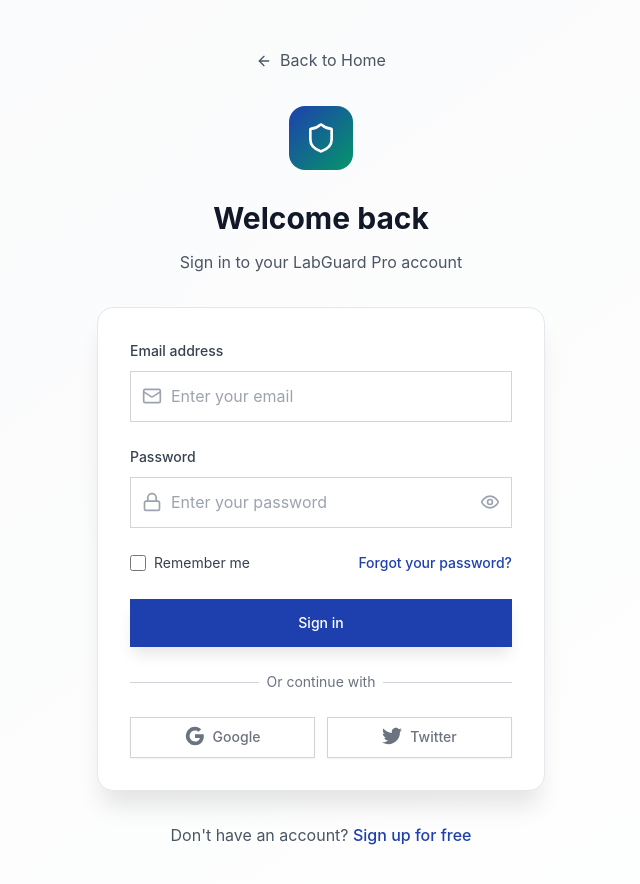
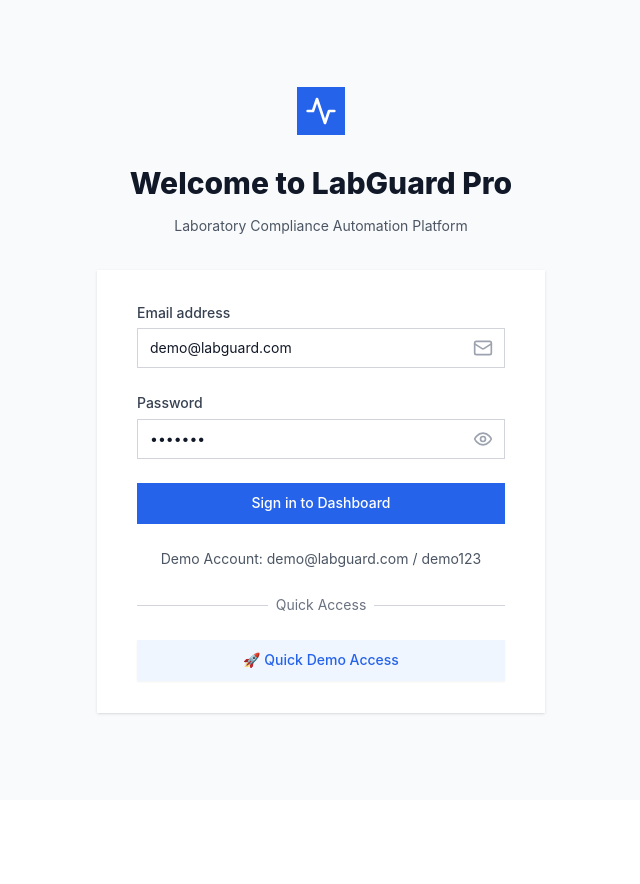
Before and after one commit to Michaelrobins938/-labguard-pro, a Next.js app in the folder apps/web/: page /auth/login in a window 1280 px wide. Shown: the top 884 px of the page, without its empty margins (319-959 px from the left). After the commit the page ends 800 px from the top, so only its background shows below. Built offline with nearby package versions, Linux system fonts and the light colour scheme.

Commit message:
Add demo authentication: Auto-login for testing without backend

```diff
--- a/apps/web/src/app/auth/login/page.tsx
+++ b/apps/web/src/app/auth/login/page.tsx
@@ -1,90 +1,74 @@
 'use client'
 
-import { useState } from 'react'
-import Link from 'next/link'
+import { useState, useEffect } from 'react'
 import { useRouter } from 'next/navigation'
-import { Eye, EyeOff, ArrowLeft, Shield, Mail, Lock } from 'lucide-react'
+import { Eye, EyeOff, Mail, Lock, Activity } from 'lucide-react'
 
 export default function LoginPage() {
-  const [email, setEmail] = useState('')
-  const [password, setPassword] = useState('')
+  const [email, setEmail] = useState('demo@labguard.com')
+  const [password, setPassword] = useState('demo123')
   const [showPassword, setShowPassword] = useState(false)
-  const [loading, setLoading] = useState(false)
+  const [isLoading, setIsLoading] = useState(false)
   const [error, setError] = useState('')
   const router = useRouter()
 
+  const handleDemoLogin = async () => {
+    setIsLoading(true)
+    setError('')
+
+    // Simulate login process
+    setTimeout(() => {
+      // Store demo token
+      localStorage.setItem('token', 'demo-token-12345')
+      localStorage.setItem('user', JSON.stringify({
+        id: '1',
+        name: 'Demo User',
+        email: 'demo@labguard.com',
+        role: 'admin'
+      }))
+
+      // Redirect to dashboard
+      router.push('/dashboard')
+    }, 1000)
+  }
+
   const handleSubmit = async (e: React.FormEvent) => {
     e.preventDefault()
-    setLoading(true)
-    setError('')
-
-    try {
-      const response = await fetch('/api/auth/login', {
-        method: 'POST',
-        headers: {
-          'Content-Type': 'application/json',
-        },
-        body: JSON.stringify({ email, password }),
-      })
-
-      const data = await response.json()
-
-      if (response.ok) {
-        // Store user data in localStorage for demo purposes
-        localStorage.setItem('user', JSON.stringify(data.user))
-        router.push('/dashboard')
-      } else {
-        setError(data.message || 'Login failed')
-      }
-    } catch (err) {
-      setError('An error occurred. Please try again.')
-    } finally {
-      setLoading(false)
-    }
+    await handleDemoLogin()
   }
 
+  // Auto-login for demo
+  useEffect(() => {
+    const token = localStorage.getItem('token')
+    if (token) {
+      router.push('/dashboard')
+    }
+  }, [router])
+
   return (
-    <div className="min-h-screen bg-gradient-to-br from-gray-50 to-white flex items-center justify-center py-12 px-4 sm:px-6 lg:px-8">
-      <div className="max-w-md w-full space-y-8">
-        {/* Header */}
-        <div className="text-center">
-          <Link href="/" className="inline-flex items-center text-gray-600 hover:text-primary-blue transition-colors duration-200 mb-8">
-            <ArrowLeft className="w-4 h-4 mr-2" />
-            Back to Home
-          </Link>
-
-          <div className="flex justify-center mb-6">
-            <div className="w-16 h-16 bg-gradient-to-br from-primary-blue to-primary-green rounded-2xl flex items-center justify-center">
-              <Shield className="w-8 h-8 text-white" />
+    <div className="min-h-screen bg-gray-50 flex flex-col justify-center py-12 sm:px-6 lg:px-8">
+      <div className="sm:mx-auto sm:w-full sm:max-w-md">
+        <div className="flex justify-center">
+          <div className="w-12 h-12 bg-blue-600 rounded-lg flex items-center justify-center">
+            <Activity className="w-8 h-8 text-white" />
           </div>
         </div>
-
-          <h2 className="text-3xl font-bold text-gray-900 mb-2">
-            Welcome back
+        <h2 className="mt-6 text-center text-3xl font-extrabold text-gray-900">
+          Welcome to LabGuard Pro
         </h2>
-          <p className="text-gray-600">
-            Sign in to your LabGuard Pro account
+        <p className="mt-2 text-center text-sm text-gray-600">
+          Laboratory Compliance Automation Platform
         </p>
       </div>
 
-        {/* Form */}
-        <div className="bg-white rounded-2xl shadow-xl p-8 border border-gray-200">
-          <form onSubmit={handleSubmit} className="space-y-6">
-            {error && (
-              <div className="bg-red-50 border border-red-200 rounded-lg p-4">
-                <p className="text-red-600 text-sm">{error}</p>
-              </div>
-            )}
-
-            {/* Email Field */}
+      <div className="mt-8 sm:mx-auto sm:w-full sm:max-w-md">
+        <div className="bg-white py-8 px-4 shadow sm:rounded-lg sm:px-10">
+          <form className="space-y-6" onSubmit={handleSubmit}>
             <div>
-              <label htmlFor="email" className="block text-sm font-medium text-gray-700 mb-2">
+              <label htmlFor="email" className="block text-sm font-medium text-gray-700">
                 Email address
               </label>
-              <div className="relative">
-                <div className="absolute inset-y-0 left-0 pl-3 flex items-center pointer-events-none">
-                  <Mail className="h-5 w-5 text-gray-400" />
-                </div>
+              <div className="mt-1 relative">
                 <input
                   id="email"
                   name="email"
@@ -93,21 +77,18 @@
                   required
                   value={email}
                   onChange={(e) => setEmail(e.target.value)}
-                  className="block w-full pl-10 pr-3 py-3 border border-gray-300 rounded-lg focus:outline-none focus:ring-2 focus:ring-primary-blue focus:border-primary-blue transition-colors duration-200"
+                  className="appearance-none block w-full px-3 py-2 border border-gray-300 rounded-md placeholder-gray-400 focus:outline-none focus:ring-blue-500 focus:border-blue-500 sm:text-sm"
                   placeholder="Enter your email"
                 />
+                <Mail className="absolute right-3 top-2.5 h-5 w-5 text-gray-400" />
               </div>
             </div>
 
-            {/* Password Field */}
             <div>
-              <label htmlFor="password" className="block text-sm font-medium text-gray-700 mb-2">
+              <label htmlFor="password" className="block text-sm font-medium text-gray-700">
                 Password
               </label>
-              <div className="relative">
-                <div className="absolute inset-y-0 left-0 pl-3 flex items-center pointer-events-none">
-                  <Lock className="h-5 w-5 text-gray-400" />
-                </div>
+              <div className="mt-1 relative">
                 <input
                   id="password"
                   name="password"
@@ -116,100 +97,70 @@
                   required
                   value={password}
                   onChange={(e) => setPassword(e.target.value)}
-                  className="block w-full pl-10 pr-12 py-3 border border-gray-300 rounded-lg focus:outline-none focus:ring-2 focus:ring-primary-blue focus:border-primary-blue transition-colors duration-200"
+                  className="appearance-none block w-full px-3 py-2 border border-gray-300 rounded-md placeholder-gray-400 focus:outline-none focus:ring-blue-500 focus:border-blue-500 sm:text-sm"
                   placeholder="Enter your password"
                 />
                 <button
                   type="button"
-                  className="absolute inset-y-0 right-0 pr-3 flex items-center"
+                  className="absolute right-3 top-2.5"
                   onClick={() => setShowPassword(!showPassword)}
                 >
                   {showPassword ? (
-                    <EyeOff className="h-5 w-5 text-gray-400 hover:text-gray-600" />
+                    <EyeOff className="h-5 w-5 text-gray-400" />
                   ) : (
-                    <Eye className="h-5 w-5 text-gray-400 hover:text-gray-600" />
+                    <Eye className="h-5 w-5 text-gray-400" />
                   )}
                 </button>
               </div>
             </div>
 
-            {/* Remember Me & Forgot Password */}
-            <div className="flex items-center justify-between">
-              <div className="flex items-center">
-                <input
-                  id="remember-me"
-                  name="remember-me"
-                  type="checkbox"
-                  className="h-4 w-4 text-primary-blue focus:ring-primary-blue border-gray-300 rounded"
-                />
-                <label htmlFor="remember-me" className="ml-2 block text-sm text-gray-700">
-                  Remember me
-                </label>
+            {error && (
+              <div className="text-red-600 text-sm text-center">
+                {error}
               </div>
-              <div className="text-sm">
-                <a href="#" className="font-medium text-primary-blue hover:text-primary-blue-dark transition-colors duration-200">
-                  Forgot your password?
-                </a>
-              </div>
+            )}
+
+            <div>
+              <button
+                type="submit"
+                disabled={isLoading}
+                className="group relative w-full flex justify-center py-2 px-4 border border-transparent text-sm font-medium rounded-md text-white bg-blue-600 hover:bg-blue-700 focus:outline-none focus:ring-2 focus:ring-offset-2 focus:ring-blue-500 disabled:opacity-50"
+              >
+                {isLoading ? (
+                  <div className="animate-spin rounded-full h-5 w-5 border-b-2 border-white"></div>
+                ) : (
+                  'Sign in to Dashboard'
+                )}
+              </button>
             </div>
 
-            {/* Submit Button */}
-            <button
-              type="submit"
-              disabled={loading}
-              className="group relative w-full flex justify-center py-3 px-4 border border-transparent text-sm font-medium rounded-lg text-white bg-primary-blue hover:bg-primary-blue-dark focus:outline-none focus:ring-2 focus:ring-offset-2 focus:ring-primary-blue transition-all duration-200 disabled:opacity-50 disabled:cursor-not-allowed shadow-lg hover:shadow-xl"
-            >
-              {loading ? (
-                <div className="flex items-center">
-                  <div className="animate-spin rounded-full h-4 w-4 border-b-2 border-white mr-2"></div>
-                  Signing in...
+            <div className="text-center">
+              <p className="text-sm text-gray-600">
+                Demo Account: demo@labguard.com / demo123
+              </p>
             </div>
-              ) : (
-                'Sign in'
-              )}
-            </button>
           </form>
 
-          {/* Divider */}
           <div className="mt-6">
             <div className="relative">
               <div className="absolute inset-0 flex items-center">
                 <div className="w-full border-t border-gray-300" />
               </div>
               <div className="relative flex justify-center text-sm">
-                <span className="px-2 bg-white text-gray-500">Or continue with</span>
-              </div>
+                <span className="px-2 bg-white text-gray-500">Quick Access</span>
               </div>
             </div>
 
-          {/* Social Login */}
-          <div className="mt-6 grid grid-cols-2 gap-3">
-            <button className="w-full inline-flex justify-center py-2 px-4 border border-gray-300 rounded-lg shadow-sm bg-white text-sm font-medium text-gray-500 hover:bg-gray-50 transition-colors duration-200">
-              <svg className="w-5 h-5" viewBox="0 0 24 24">
-                <path fill="currentColor" d="M22.56 12.25c0-.78-.07-1.53-.2-2.25H12v4.26h5.92c-.26 1.37-1.04 2.53-2.21 3.31v2.77h3.57c2.08-1.92 3.28-4.74 3.28-8.09z"/>
-                <path fill="currentColor" d="M12 23c2.97 0 5.46-.98 7.28-2.66l-3.57-2.77c-.98.66-2.23 1.06-3.71 1.06-2.86 0-5.29-1.93-6.16-4.53H2.18v2.84C3.99 20.53 7.7 23 12 23z"/>
-                <path fill="currentColor" d="M5.84 14.09c-.22-.66-.35-1.36-.35-2.09s.13-1.43.35-2.09V7.07H2.18C1.43 8.55 1 10.22 1 12s.43 3.45 1.18 4.93l2.85-2.22.81-.62z"/>
-                <path fill="currentColor" d="M12 5.38c1.62 0 3.06.56 4.21 1.64l3.15-3.15C17.45 2.09 14.97 1 12 1 7.7 1 3.99 3.47 2.18 7.07l3.66 2.84c.87-2.6 3.3-4.53 6.16-4.53z"/>
-              </svg>
-              <span className="ml-2">Google</span>
-            </button>
-            <button className="w-full inline-flex justify-center py-2 px-4 border border-gray-300 rounded-lg shadow-sm bg-white text-sm font-medium text-gray-500 hover:bg-gray-50 transition-colors duration-200">
-              <svg className="w-5 h-5" fill="currentColor" viewBox="0 0 24 24">
-                <path d="M24 4.557c-.883.392-1.832.656-2.828.775 1.017-.609 1.798-1.574 2.165-2.724-.951.564-2.005.974-3.127 1.195-.897-.957-2.178-1.555-3.594-1.555-3.179 0-5.515 2.966-4.797 6.045-4.091-.205-7.719-2.165-10.148-5.144-1.29 2.213-.669 5.108 1.523 6.574-.806-.026-1.566-.247-2.229-.616-.054 2.281 1.581 4.415 3.949 4.89-.693.188-1.452.232-2.224.084.626 1.956 2.444 3.379 4.6 3.419-2.07 1.623-4.678 2.348-7.29 2.04 2.179 1.397 4.768 2.212 7.548 2.212 9.142 0 14.307-7.721 13.995-14.646.962-.695 1.797-1.562 2.457-2.549z"/>
-              </svg>
-              <span className="ml-2">Twitter</span>
+            <div className="mt-6">
+              <button
+                onClick={handleDemoLogin}
+                disabled={isLoading}
+                className="w-full flex justify-center py-2 px-4 border border-transparent rounded-md shadow-sm text-sm font-medium text-blue-600 bg-blue-50 hover:bg-blue-100 focus:outline-none focus:ring-2 focus:ring-offset-2 focus:ring-blue-500 disabled:opacity-50"
+              >
+                🚀 Quick Demo Access
               </button>
             </div>
           </div>
-
-        {/* Sign Up Link */}
-        <div className="text-center">
-          <p className="text-gray-600">
-            Don't have an account?{' '}
-            <Link href="/auth/register" className="font-medium text-primary-blue hover:text-primary-blue-dark transition-colors duration-200">
-              Sign up for free
-            </Link>
-          </p>
         </div>
       </div>
     </div>
--- a/apps/web/src/app/dashboard/layout.tsx
+++ b/apps/web/src/app/dashboard/layout.tsx
@@ -1,4 +1,7 @@
-import { ReactNode } from 'react'
+'use client'
+
+import { ReactNode, useEffect, useState } from 'react'
+import { useRouter } from 'next/navigation'
 import { DashboardSidebar } from '@/components/dashboard/DashboardSidebar'
 import { DashboardHeader } from '@/components/dashboard/DashboardHeader'
 
@@ -7,6 +10,39 @@
 }
 
 export default function DashboardLayout({ children }: DashboardLayoutProps) {
+  const router = useRouter()
+  const [isAuthenticated, setIsAuthenticated] = useState(false)
+  const [isLoading, setIsLoading] = useState(true)
+
+  useEffect(() => {
+    // Check for demo token or redirect to login
+    const token = localStorage.getItem('token')
+    if (!token) {
+      // Auto-login for demo purposes
+      localStorage.setItem('token', 'demo-token-12345')
+      localStorage.setItem('user', JSON.stringify({
+        id: '1',
+        name: 'Demo User',
+        email: 'demo@labguard.com',
+        role: 'admin'
+      }))
+    }
+    setIsAuthenticated(true)
+    setIsLoading(false)
+  }, [router])
+
+  if (isLoading) {
+    return (
+      <div className="min-h-screen bg-gray-50 flex items-center justify-center">
+        <div className="animate-spin rounded-full h-32 w-32 border-b-2 border-blue-600"></div>
+      </div>
+    )
+  }
+
+  if (!isAuthenticated) {
+    return null
+  }
+
   return (
     <div className="min-h-screen bg-gray-50">
       <DashboardHeader />
```
Lines whose indentation alone changed are shown as unchanged.
